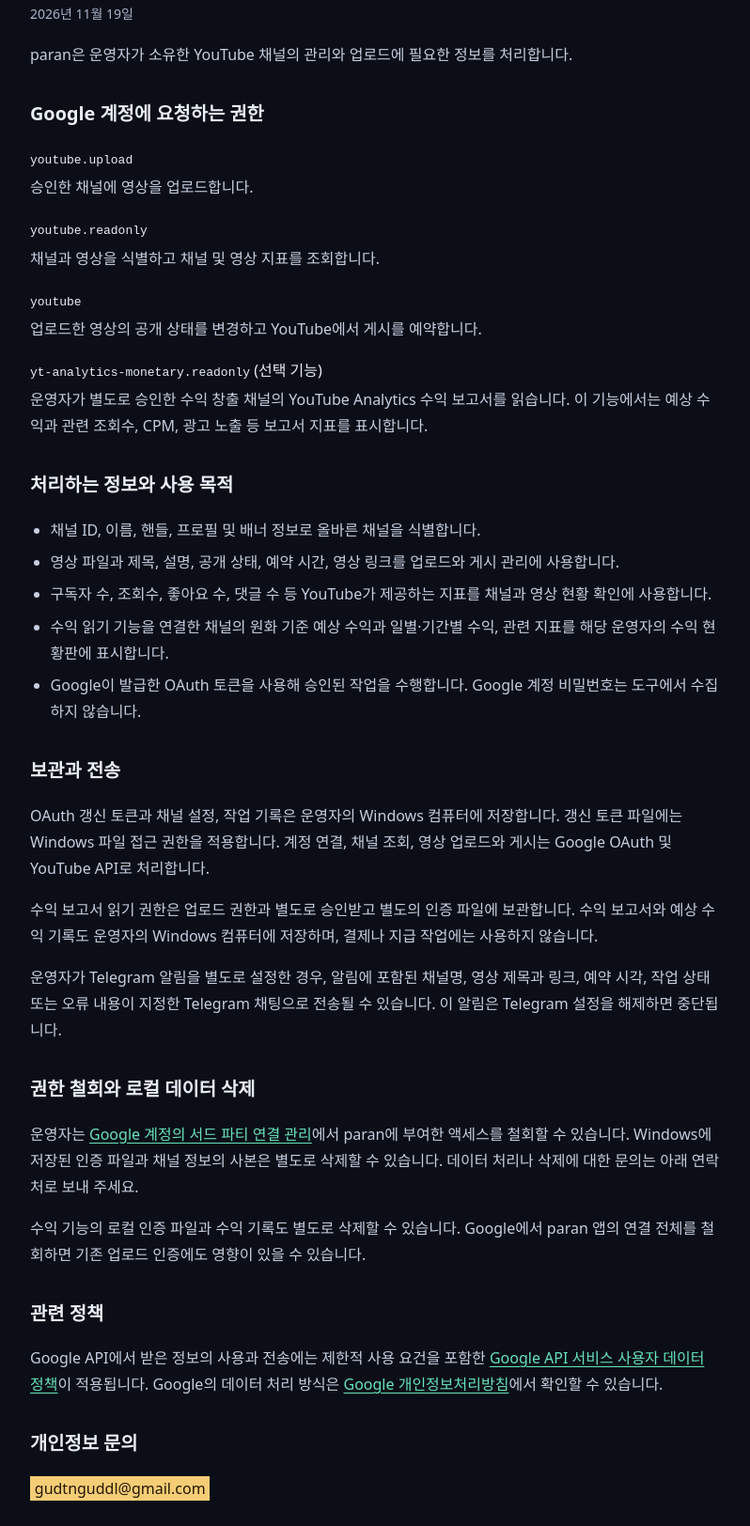
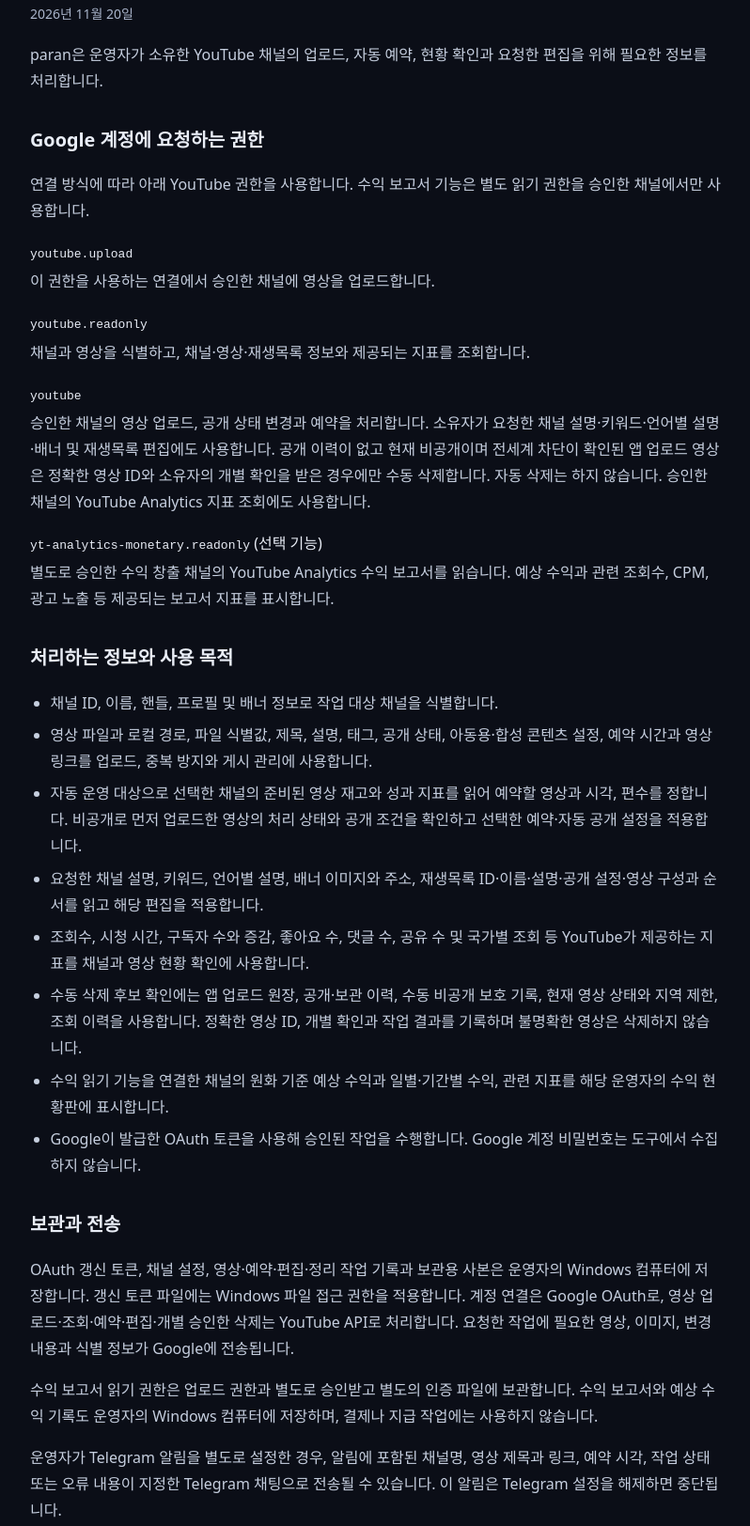
Before and after one commit to chosoohyeong/paran-app-info, a plain HTML site: page privacy.html in a window 1280 px wide. Shown: the part 127-1751 px from the top of the page at 94% size, without its empty margins (240-1038 px from the left). Drawn offline with Linux system fonts and the light colour scheme.

Commit message:
Describe automatic operation and owner-requested edits

```diff
--- a/privacy.html
+++ b/privacy.html
@@ -28,39 +28,44 @@
 </head>
 <body>
   <main>
-<h1>paran 개인정보처리방침</h1>
-    <p class="date">2026년 11월 19일</p>
-    <p>paran은 운영자가 소유한 YouTube 채널의 관리와 업로드에 필요한 정보를 처리합니다.</p>
+    <h1>paran 개인정보처리방침</h1>
+    <p class="date">2026년 11월 20일</p>
+    <p>paran은 운영자가 소유한 YouTube 채널의 업로드, 자동 예약, 현황 확인과 요청한 편집을 위해 필요한 정보를 처리합니다.</p>
 
     <h2>Google 계정에 요청하는 권한</h2>
+    <p>연결 방식에 따라 아래 YouTube 권한을 사용합니다. 수익 보고서 기능은 별도 읽기 권한을 승인한 채널에서만 사용합니다.</p>
     <dl>
       <dt><code>youtube.upload</code></dt>
-      <dd>승인한 채널에 영상을 업로드합니다.</dd>
+      <dd>이 권한을 사용하는 연결에서 승인한 채널에 영상을 업로드합니다.</dd>
       <dt><code>youtube.readonly</code></dt>
-      <dd>채널과 영상을 식별하고 채널 및 영상 지표를 조회합니다.</dd>
+      <dd>채널과 영상을 식별하고, 채널·영상·재생목록 정보와 제공되는 지표를 조회합니다.</dd>
       <dt><code>youtube</code></dt>
-      <dd>업로드한 영상의 공개 상태를 변경하고 YouTube에서 게시를 예약합니다.</dd>
+      <dd>승인한 채널의 영상 업로드, 공개 상태 변경과 예약을 처리합니다. 소유자가 요청한 채널 설명·키워드·언어별 설명·배너 및 재생목록 편집에도 사용합니다. 공개 이력이 없고 현재 비공개이며 전세계 차단이 확인된 앱 업로드 영상은 정확한 영상 ID와 소유자의 개별 확인을 받은 경우에만 수동 삭제합니다. 자동 삭제는 하지 않습니다. 승인한 채널의 YouTube Analytics 지표 조회에도 사용합니다.</dd>
       <dt><code>yt-analytics-monetary.readonly</code> (선택 기능)</dt>
-      <dd>운영자가 별도로 승인한 수익 창출 채널의 YouTube Analytics 수익 보고서를 읽습니다. 이 기능에서는 예상 수익과 관련 조회수, CPM, 광고 노출 등 보고서 지표를 표시합니다.</dd>
+      <dd>별도로 승인한 수익 창출 채널의 YouTube Analytics 수익 보고서를 읽습니다. 예상 수익과 관련 조회수, CPM, 광고 노출 등 제공되는 보고서 지표를 표시합니다.</dd>
     </dl>
 
     <h2>처리하는 정보와 사용 목적</h2>
     <ul>
-      <li>채널 ID, 이름, 핸들, 프로필 및 배너 정보로 올바른 채널을 식별합니다.</li>
-      <li>영상 파일과 제목, 설명, 공개 상태, 예약 시간, 영상 링크를 업로드와 게시 관리에 사용합니다.</li>
-      <li>구독자 수, 조회수, 좋아요 수, 댓글 수 등 YouTube가 제공하는 지표를 채널과 영상 현황 확인에 사용합니다.</li>
+      <li>채널 ID, 이름, 핸들, 프로필 및 배너 정보로 작업 대상 채널을 식별합니다.</li>
+      <li>영상 파일과 로컬 경로, 파일 식별값, 제목, 설명, 태그, 공개 상태, 아동용·합성 콘텐츠 설정, 예약 시간과 영상 링크를 업로드, 중복 방지와 게시 관리에 사용합니다.</li>
+      <li>자동 운영 대상으로 선택한 채널의 준비된 영상 재고와 성과 지표를 읽어 예약할 영상과 시각, 편수를 정합니다. 비공개로 먼저 업로드한 영상의 처리 상태와 공개 조건을 확인하고 선택한 예약·자동 공개 설정을 적용합니다.</li>
+      <li>요청한 채널 설명, 키워드, 언어별 설명, 배너 이미지와 주소, 재생목록 ID·이름·설명·공개 설정·영상 구성과 순서를 읽고 해당 편집을 적용합니다.</li>
+      <li>조회수, 시청 시간, 구독자 수와 증감, 좋아요 수, 댓글 수, 공유 수 및 국가별 조회 등 YouTube가 제공하는 지표를 채널과 영상 현황 확인에 사용합니다.</li>
+      <li>수동 삭제 후보 확인에는 앱 업로드 원장, 공개·보관 이력, 수동 비공개 보호 기록, 현재 영상 상태와 지역 제한, 조회 이력을 사용합니다. 정확한 영상 ID, 개별 확인과 작업 결과를 기록하며 불명확한 영상은 삭제하지 않습니다.</li>
       <li>수익 읽기 기능을 연결한 채널의 원화 기준 예상 수익과 일별·기간별 수익, 관련 지표를 해당 운영자의 수익 현황판에 표시합니다.</li>
       <li>Google이 발급한 OAuth 토큰을 사용해 승인된 작업을 수행합니다. Google 계정 비밀번호는 도구에서 수집하지 않습니다.</li>
     </ul>
 
     <h2>보관과 전송</h2>
-    <p>OAuth 갱신 토큰과 채널 설정, 작업 기록은 운영자의 Windows 컴퓨터에 저장합니다. 갱신 토큰 파일에는 Windows 파일 접근 권한을 적용합니다. 계정 연결, 채널 조회, 영상 업로드와 게시는 Google OAuth 및 YouTube API로 처리합니다.</p>
+    <p>OAuth 갱신 토큰, 채널 설정, 영상·예약·편집·정리 작업 기록과 보관용 사본은 운영자의 Windows 컴퓨터에 저장합니다. 갱신 토큰 파일에는 Windows 파일 접근 권한을 적용합니다. 계정 연결은 Google OAuth로, 영상 업로드·조회·예약·편집·개별 승인한 삭제는 YouTube API로 처리합니다. 요청한 작업에 필요한 영상, 이미지, 변경 내용과 식별 정보가 Google에 전송됩니다.</p>
     <p>수익 보고서 읽기 권한은 업로드 권한과 별도로 승인받고 별도의 인증 파일에 보관합니다. 수익 보고서와 예상 수익 기록도 운영자의 Windows 컴퓨터에 저장하며, 결제나 지급 작업에는 사용하지 않습니다.</p>
     <p>운영자가 Telegram 알림을 별도로 설정한 경우, 알림에 포함된 채널명, 영상 제목과 링크, 예약 시각, 작업 상태 또는 오류 내용이 지정한 Telegram 채팅으로 전송될 수 있습니다. 이 알림은 Telegram 설정을 해제하면 중단됩니다.</p>
+    <p>이 도구는 처리한 정보를 판매하거나 외부 광고 목적으로 제공하지 않습니다.</p>
 
     <h2>권한 철회와 로컬 데이터 삭제</h2>
-    <p>운영자는 <a href="https://myaccount.google.com/connections?hl=ko">Google 계정의 서드 파티 연결 관리</a>에서 paran에 부여한 액세스를 철회할 수 있습니다. Windows에 저장된 인증 파일과 채널 정보의 사본은 별도로 삭제할 수 있습니다. 데이터 처리나 삭제에 대한 문의는 아래 연락처로 보내 주세요.</p>
-    <p>수익 기능의 로컬 인증 파일과 수익 기록도 별도로 삭제할 수 있습니다. Google에서 paran 앱의 연결 전체를 철회하면 기존 업로드 인증에도 영향이 있을 수 있습니다.</p>
+    <p>운영자는 <a href="https://myaccount.google.com/connections?hl=ko">Google 계정의 서드 파티 연결 관리</a>에서 paran에 부여한 액세스를 철회할 수 있습니다. Windows에 저장된 인증 파일, 채널 설정과 작업 기록 및 보관 사본은 별도로 삭제할 수 있습니다. 프로그램 종료나 Google 권한 철회가 로컬 사본을 자동 삭제하지는 않습니다. 데이터 처리나 삭제에 대한 문의는 아래 연락처로 보내 주세요.</p>
+    <p>수익 기능의 로컬 인증 파일과 수익 기록도 별도로 삭제할 수 있습니다. Google에서 paran 앱의 연결 전체를 철회하면 기존 업로드 인증에도 영향이 있을 수 있습니다. 이미 YouTube에 올라간 영상과 예약은 YouTube Studio에서 관리할 수 있습니다.</p>
 
     <h2>관련 정책</h2>
     <p>Google API에서 받은 정보의 사용과 전송에는 제한적 사용 요건을 포함한 <a href="https://developers.google.com/terms/api-services-user-data-policy?hl=ko">Google API 서비스 사용자 데이터 정책</a>이 적용됩니다. Google의 데이터 처리 방식은 <a href="https://policies.google.com/privacy?hl=ko">Google 개인정보처리방침</a>에서 확인할 수 있습니다.</p>
```
